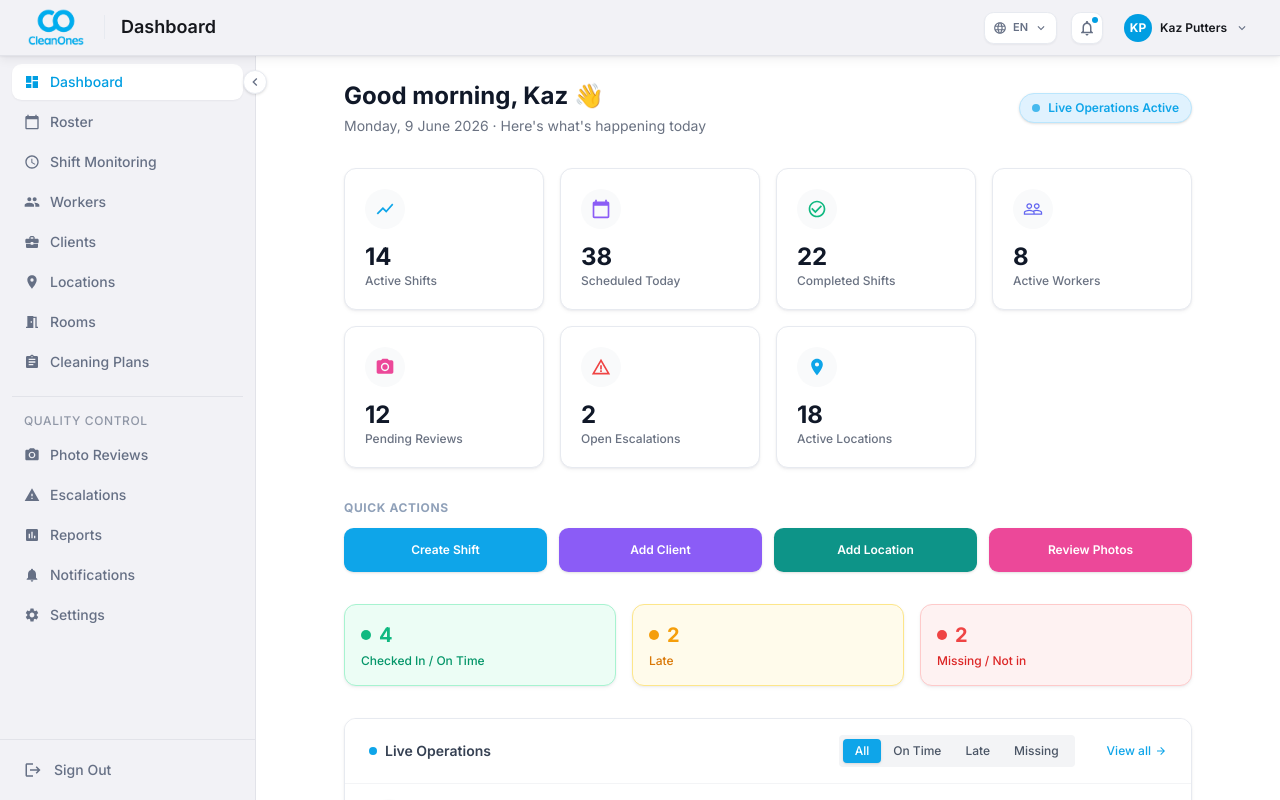
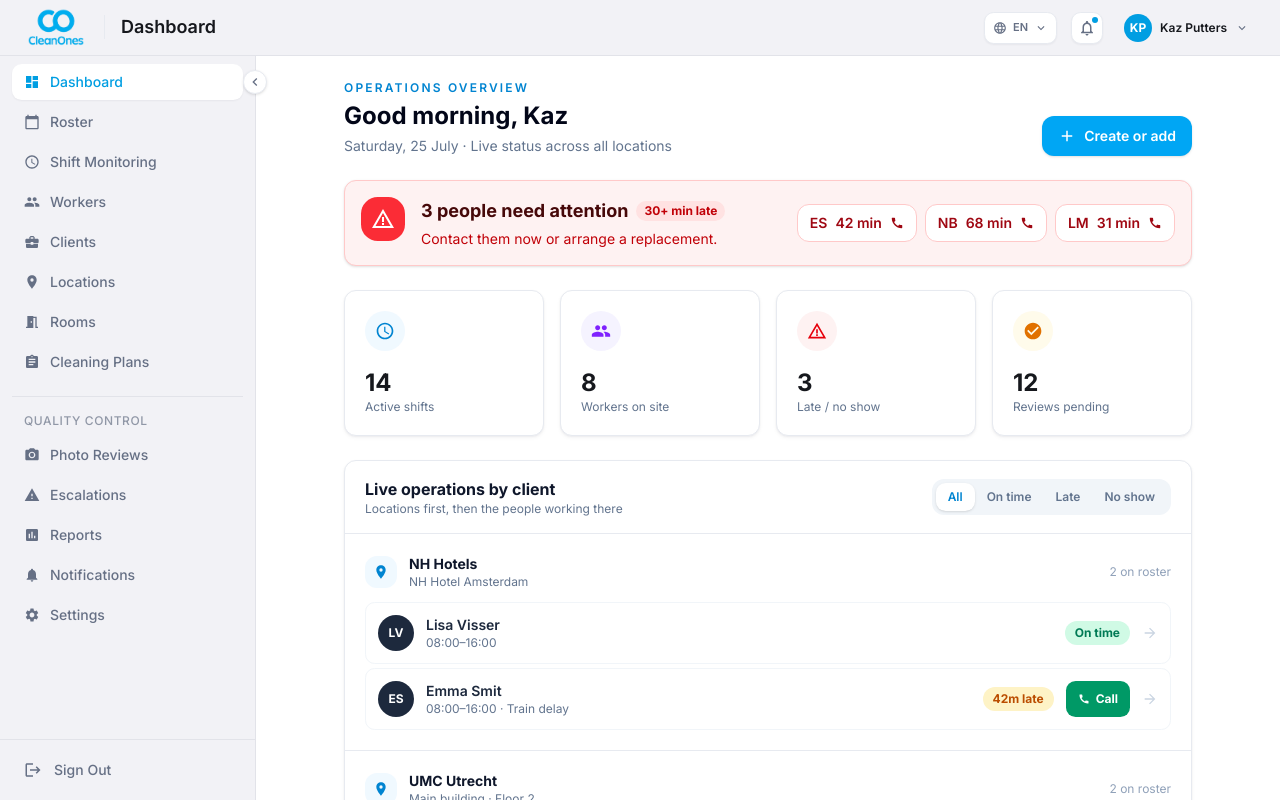
Before and after one commit to mahfujalam1/cleanones-admin-testing, a Next.js app: page / in a window 1280 px wide. Built offline with nearby package versions, Linux system fonts and the light colour scheme; sample sign-in values are in the browser's storage.

Commit message:
change layout

```diff
--- a/src/app/(dashboard)/page.tsx
+++ b/src/app/(dashboard)/page.tsx
@@ -1,274 +1,112 @@
 "use client";
 
-import React from 'react';
+import React from "react";
+import Link from "next/link";
 import {
-  MdShowChart, MdCalendarToday, MdCheckCircleOutline, MdPeopleOutline,
-  MdPhotoCamera, MdWarningAmber, MdLocationOn, MdArrowForward
-} from 'react-icons/md';
-import Link from 'next/link';
+  MdAccessTime, MdAdd, MdArrowForward, MdBusiness, MdCalendarToday,
+  MdCall, MdCheckCircle, MdClose, MdLocationOn,
+  MdPeople, MdUploadFile, MdWarningAmber,
+} from "react-icons/md";
 
-const liveOperationsData = [
-  { id: 1, initials: 'LV', name: 'Lisa Visser', location: 'NH Hotel Amsterdam', checkIn: '08:00', progress: 75, status: 'On Time', color: 'bg-[#10b981]' },
-  { id: 2, initials: 'ES', name: 'Emma Smit', location: 'Hilton Rotterdam', checkIn: '08:12', progress: 90, status: 'Late', color: 'bg-[#f59e0b]' },
-  { id: 3, initials: 'NB', name: 'Noah Bos', location: 'UMC Utrecht', checkIn: '—', progress: 15, status: 'Missing', color: 'bg-[#ef4444]' },
-  { id: 4, initials: 'SB', name: 'Sophie de Boer', location: 'Van der Valk Eindhoven', checkIn: '07:02', progress: 55, status: 'On Time', color: 'bg-[#10b981]' },
-  { id: 5, initials: 'LM', name: 'Lucas Meijer', location: 'NH Hotel Groningen', checkIn: '06:05', progress: 100, status: 'On Time', color: 'bg-[#10b981]' },
+type Worker = {
+  name: string; initials: string; phone: string; shift: string; status: "On time" | "Late" | "No show";
+  late?: number; reason?: string;
+};
+
+const sites: { client: string; location: string; workers: Worker[] }[] = [
+  { client: "NH Hotels", location: "NH Hotel Amsterdam", workers: [
+    { name: "Lisa Visser", initials: "LV", phone: "+31 6 12 34 56 78", shift: "08:00–16:00", status: "On time" },
+    { name: "Emma Smit", initials: "ES", phone: "+31 6 98 76 54 32", shift: "08:00–16:00", status: "Late", late: 42, reason: "Train delay" },
+  ]},
+  { client: "UMC Utrecht", location: "Main building · Floor 2", workers: [
+    { name: "Noah Bos", initials: "NB", phone: "+31 6 45 67 89 10", shift: "07:30–15:30", status: "No show", late: 68, reason: "No reason received" },
+    { name: "Sophie de Boer", initials: "SB", phone: "+31 6 22 44 66 88", shift: "07:30–15:30", status: "On time" },
+  ]},
+  { client: "Hilton Group", location: "Hilton Rotterdam", workers: [
+    { name: "Lucas Meijer", initials: "LM", phone: "+31 6 11 33 55 77", shift: "09:00–17:00", status: "Late", late: 31, reason: "Traffic" },
+  ]},
 ];
 
 export default function DashboardPage() {
-  const [activeTab, setActiveTab] = React.useState('All');
+  const [filter, setFilter] = React.useState<"All" | Worker["status"]>("All");
+  const [actionsOpen, setActionsOpen] = React.useState(false);
+  const [selected, setSelected] = React.useState<Worker | null>(null);
+  const urgent = sites.flatMap(s => s.workers).filter(w => (w.late ?? 0) >= 30);
 
-  const filteredOperations = liveOperationsData.filter(op => {
-    if (activeTab === 'All') return true;
-    return op.status === activeTab;
-  });
   return (
-    <div className="space-y-8 pb-10">
-      {/* Header */}
-      <div className="flex flex-col sm:flex-row sm:items-center justify-between gap-4">
+    <div className="space-y-6 pb-10">
+      <header className="flex flex-col gap-4 sm:flex-row sm:items-end sm:justify-between">
         <div>
-          <h2 className="text-2xl font-bold text-gray-900 mb-1">Good morning, Kaz 👋</h2>
-          <p className="text-sm text-gray-500">Monday, 9 June 2026 · Here&apos;s what&apos;s happening today</p>
+          <p className="text-xs font-semibold uppercase tracking-[.18em] text-sky-600">Operations overview</p>
+          <h1 className="mt-1 text-2xl font-bold text-slate-950">Good morning, Kaz</h1>
+          <p className="mt-1 text-sm text-slate-500">Saturday, 25 July · Live status across all locations</p>
         </div>
-        <div className="flex items-center gap-2 px-3 py-1.5 bg-[#e0f2fe] text-[#0ea5e9] rounded-full text-xs font-semibold shadow-sm cursor-pointer border border-[#bae6fd]">
-          <span className="w-2 h-2 rounded-full bg-[#0ea5e9] animate-pulse"></span>
-          Live Operations Active
+        <div className="relative">
+          <button onClick={() => setActionsOpen(v => !v)} className="flex h-10 items-center gap-2 rounded-lg bg-sky-500 px-4 text-sm font-semibold text-white shadow-sm hover:bg-sky-600">
+            <MdAdd className="text-lg" /> Create or add
+          </button>
+          {actionsOpen && <div className="absolute right-0 z-20 mt-2 w-56 overflow-hidden rounded-xl border bg-white p-1.5 shadow-xl">
+            {[["Create a shift", "/roster", MdCalendarToday], ["Add client or location", "/clients", MdBusiness], ["Bulk import data", "/users", MdUploadFile]].map(([label, href, Icon]) =>
+              <Link key={label as string} href={href as string} className="flex items-center gap-3 rounded-lg px-3 py-2.5 text-sm text-slate-700 hover:bg-slate-50"><Icon className="text-lg text-sky-500" />{label as string}</Link>
+            )}
+          </div>}
         </div>
+      </header>
+
+      <section className="rounded-lg border border-red-200 bg-red-50 p-4 shadow-sm">
+        <div className="flex flex-col gap-4 lg:flex-row lg:items-center lg:justify-between">
+          <div className="flex items-start gap-4">
+            <div className="flex h-11 w-11 shrink-0 items-center justify-center rounded-xl bg-red-500 text-white"><MdWarningAmber className="text-2xl" /></div>
+            <div><div className="flex items-center gap-2"><h2 className="text-lg font-bold text-red-950">{urgent.length} people need attention</h2><span className="rounded-full bg-red-100 px-2 py-0.5 text-xs font-bold text-red-700">30+ min late</span></div>
+            <p className="mt-1 text-sm text-red-700">Contact them now or arrange a replacement.</p></div>
+          </div>
+          <div className="flex flex-wrap gap-2">{urgent.map(w => <button key={w.name} onClick={() => setSelected(w)} className="flex items-center gap-2 rounded-lg border border-red-200 bg-white px-3 py-2 text-sm font-semibold text-red-800 hover:border-red-400"><span>{w.initials}</span><span>{w.late} min</span><MdCall /></button>)}</div>
+        </div>
+      </section>
+
+      <div className="grid grid-cols-1 gap-4 sm:grid-cols-2 lg:grid-cols-4">
+        <Metric icon={<MdAccessTime />} value="14" label="Active shifts" tone="text-sky-600 bg-sky-50" />
+        <Metric icon={<MdPeople />} value="8" label="Workers on site" tone="text-violet-600 bg-violet-50" />
+        <Metric icon={<MdWarningAmber />} value="3" label="Late / no show" tone="text-red-600 bg-red-50" />
+        <Metric icon={<MdCheckCircle />} value="12" label="Reviews pending" tone="text-amber-600 bg-amber-50" />
       </div>
 
-      {/* Stats Grid */}
-      <div className="grid grid-cols-1 sm:grid-cols-2 lg:grid-cols-4 gap-4">
-        <StatCard icon={<MdShowChart className="text-[#0ea5e9]" />} value="14" label="Active Shifts" />
-        <StatCard icon={<MdCalendarToday className="text-[#8b5cf6]" />} value="38" label="Scheduled Today" />
-        <StatCard icon={<MdCheckCircleOutline className="text-[#10b981]" />} value="22" label="Completed Shifts" />
-        <StatCard icon={<MdPeopleOutline className="text-[#6366f1]" />} value="8" label="Active Workers" />
-        <StatCard icon={<MdPhotoCamera className="text-[#ec4899]" />} value="12" label="Pending Reviews" />
-        <StatCard icon={<MdWarningAmber className="text-[#ef4444]" />} value="2" label="Open Escalations" />
-        <StatCard icon={<MdLocationOn className="text-[#0ea5e9]" />} value="18" label="Active Locations" />
+      <section className="dashboard-card overflow-hidden rounded-lg">
+        <div className="flex flex-col gap-3 border-b px-5 py-4 sm:flex-row sm:items-center sm:justify-between">
+          <div><h2 className="font-bold text-slate-900">Live operations by client</h2><p className="text-xs text-slate-500">Locations first, then the people working there</p></div>
+          <div className="flex rounded-lg bg-slate-100 p-1">{(["All", "On time", "Late", "No show"] as const).map(f => <button key={f} onClick={() => setFilter(f)} className={`rounded-md px-3 py-1.5 text-xs font-semibold ${filter === f ? "bg-white text-sky-600 shadow-sm" : "text-slate-500"}`}>{f}</button>)}</div>
+        </div>
+        <div className="divide-y">
+          {sites.map(site => {
+            const workers = site.workers.filter(w => filter === "All" || w.status === filter);
+            if (!workers.length) return null;
+            return <div key={site.location} className="p-5">
+              <div className="mb-3 flex items-center gap-3"><div className="rounded-lg bg-sky-50 p-2 text-sky-600"><MdLocationOn /></div><div><h3 className="text-sm font-bold text-slate-900">{site.client}</h3><p className="text-xs text-slate-500">{site.location}</p></div><span className="ml-auto text-xs text-slate-400">{workers.length} on roster</span></div>
+              <div className="space-y-1">{workers.map(w => <div key={w.name} className="flex items-center gap-3 rounded-md border border-slate-100 bg-white p-3 text-left hover:bg-slate-50">
+                <span className="flex h-9 w-9 items-center justify-center rounded-full bg-slate-800 text-xs font-bold text-white">{w.initials}</span>
+                <span className="min-w-0 flex-1"><span className="block text-sm font-semibold text-slate-800">{w.name}</span><span className="block text-xs text-slate-500">{w.shift}{w.reason ? ` · ${w.reason}` : ""}</span></span>
+                <span className={`rounded-full px-2.5 py-1 text-xs font-bold ${w.status === "On time" ? "bg-emerald-100 text-emerald-700" : w.status === "Late" ? "bg-amber-100 text-amber-700" : "bg-red-100 text-red-700"}`}>{w.late ? `${w.late}m late` : w.status}</span>
+                {w.status !== "On time" && <a href={`tel:${w.phone.replace(/\s/g, "")}`} onClick={(e) => e.stopPropagation()} className="flex h-9 items-center gap-1.5 rounded-md bg-emerald-600 px-3 text-xs font-bold text-white hover:bg-emerald-700"><MdCall /> Call</a>}
+                <button onClick={() => setSelected(w)} className="text-slate-300 hover:text-sky-500"><MdArrowForward /></button>
+              </div>)}</div>
+            </div>;
+          })}
+        </div>
+      </section>
+
+      <div>
+        <Link href="/escalations" className="dashboard-card flex items-center gap-4 p-5 hover:border-amber-300"><MdWarningAmber className="text-2xl text-amber-500" /><div><p className="font-bold">2 open escalations</p><p className="text-xs text-slate-500">One requires a response today</p></div><MdArrowForward className="ml-auto" /></Link>
       </div>
 
-      {/* Quick Actions */}
-      <div>
-        <h3 className="mb-3 text-xs font-bold uppercase tracking-wider text-slate-400">Quick Actions</h3>
-        <div className="grid grid-cols-2 gap-3 md:grid-cols-4">
-          <Link href='/shift-monitoring' className="block"><Button className="h-11 w-full justify-center rounded-md bg-[#0ea5e9] px-4 text-xs font-semibold text-white shadow hover:bg-[#0284c7] hover:shadow-md">
-            Create Shift
-          </Button>
-          </Link>
-          <Link href='/clients' className="block"><Button className="h-11 w-full justify-center rounded-md bg-[#8b5cf6] px-4 text-xs font-semibold text-white shadow hover:bg-[#7c3aed] hover:shadow-md">
-            Add Client
-          </Button>
-          </Link>
-          <Link href='/locations' className="block"><Button className="h-11 w-full justify-center rounded-md bg-[#0d9488] px-4 text-xs font-semibold text-white shadow hover:bg-[#0f766e] hover:shadow-md">
-            Add Location
-          </Button>
-          </Link>
-          <Link href='/photo-reviews' className="block"><Button className="h-11 w-full justify-center rounded-md bg-[#ec4899] px-4 text-xs font-semibold text-white shadow hover:bg-[#db2777] hover:shadow-md">
-            Review Photos
-          </Button>
-          </Link>
-        </div>
-      </div>
-
-      {/* Status Summary */}
-      <div className="grid grid-cols-1 md:grid-cols-3 gap-4">
-        <div className="dashboard-card flex flex-col justify-center border-[#a7f3d0] bg-[#ecfdf5] p-4">
-          <div className="text-xl font-bold text-[#10b981] flex items-center gap-2">
-            <div className="w-2.5 h-2.5 rounded-full bg-[#10b981]"></div>
-            4
-          </div>
-          <div className="text-xs text-[#059669] font-medium mt-1">Checked In / On Time</div>
-        </div>
-        <div className="dashboard-card flex flex-col justify-center border-[#fde68a] bg-[#fffbeb] p-4">
-          <div className="text-xl font-bold text-[#f59e0b] flex items-center gap-2">
-            <div className="w-2.5 h-2.5 rounded-full bg-[#f59e0b]"></div>
-            2
-          </div>
-          <div className="text-xs text-[#d97706] font-medium mt-1">Late</div>
-        </div>
-        <div className="dashboard-card flex flex-col justify-center border-[#fecaca] bg-[#fef2f2] p-4">
-          <div className="text-xl font-bold text-[#ef4444] flex items-center gap-2">
-            <div className="w-2.5 h-2.5 rounded-full bg-[#ef4444]"></div>
-            2
-          </div>
-          <div className="text-xs text-[#dc2626] font-medium mt-1">Missing / Not in</div>
-        </div>
-      </div>
-
-      {/* Live Operations */}
-      <Card className="overflow-hidden">
-        <div className="px-6 py-4 border-b border-gray-100 flex flex-col sm:flex-row items-start sm:items-center justify-between gap-4 bg-white">
-          <h3 className="text-sm font-semibold text-gray-700 flex items-center gap-2 shrink-0">
-            <span className="w-2 h-2 rounded-full bg-[#0ea5e9]"></span>
-            Live Operations
-          </h3>
-          <div className="flex flex-col sm:flex-row items-start sm:items-center gap-4 w-full sm:w-auto">
-            <div className="flex bg-gray-100 p-1 rounded text-xs font-medium relative overflow-x-auto max-w-full">
-              {['All', 'On Time', 'Late', 'Missing'].map(tab => (
-                <button
-                  key={tab}
-                  onClick={() => setActiveTab(tab)}
-                  className={`px-3 py-1 rounded cursor-pointer transition-all duration-300 ease-in-out z-10 ${activeTab === tab ? 'bg-[#0ea5e9] text-white shadow-sm' : 'text-gray-600 hover:text-gray-900'}`}
-                >
-                  {tab}
-                </button>
-              ))}
-            </div>
-            <Link href="/shift-monitoring" className="text-xs text-[#0ea5e9] font-medium ml-4 flex items-center hover:underline cursor-pointer">
-              View all <MdArrowForward className="ml-1" />
-            </Link>
-          </div>
-        </div>
-        <div className="overflow-x-auto w-full">
-          <div className="divide-y divide-gray-100 bg-white transition-all duration-300 min-h-[300px] min-w-[700px]">
-            {filteredOperations.length > 0 ? (
-              filteredOperations.map(op => (
-                <div key={op.id} className="animate-in fade-in slide-in-from-bottom-2 duration-300">
-                  <LiveOperationRow
-                    initials={op.initials}
-                    name={op.name}
-                    location={op.location}
-                    checkIn={op.checkIn}
-                    progress={op.progress}
-                    status={op.status}
-                    color={op.color}
-                  />
-                </div>
-              ))
-            ) : (
-              <div className="py-8 text-center text-sm text-gray-500">
-                No operations found for this filter.
-              </div>
-            )}
-          </div>
-        </div>
-      </Card>
+      {selected && <div className="fixed inset-0 z-50 flex items-center justify-center bg-slate-950/30 p-4" onMouseDown={() => setSelected(null)}><div onMouseDown={e => e.stopPropagation()} className="w-full max-w-md rounded-2xl bg-white p-6 shadow-2xl">
+        <div className="flex justify-between"><div><p className="text-xs font-bold uppercase tracking-wider text-red-500">Attendance alert</p><h2 className="mt-1 text-xl font-bold">{selected.name}</h2></div><button onClick={() => setSelected(null)}><MdClose /></button></div>
+        <div className="my-5 rounded-xl bg-red-50 p-4"><p className="text-2xl font-bold text-red-700">{selected.late} minutes late</p><p className="mt-1 text-sm text-red-600">Reason: {selected.reason}</p></div>
+        <a href={`tel:${selected.phone.replace(/\s/g, "")}`} className="flex w-full items-center justify-center gap-2 rounded-xl bg-emerald-600 py-3 font-bold text-white hover:bg-emerald-700"><MdCall /> Call {selected.phone}</a>
+      </div></div>}
     </div>
   );
 }
 
-function StatCard({ icon, value, label }: { icon: React.ReactNode, value: string, label: string }) {
-  return (
-    <Card className="cursor-pointer transition-[border-color,box-shadow] hover:border-[#cfd6e2] hover:shadow-[0_2px_4px_rgb(16_24_40/0.06),0_6px_14px_rgb(16_24_40/0.08)]">
-      <CardContent className="p-5">
-        <div className="w-10 h-10 rounded-full bg-gray-50 flex items-center justify-center text-xl mb-4">
-          {icon}
-        </div>
-        <div>
-          <div className="text-2xl font-bold text-gray-900 leading-none mb-1">{value}</div>
-          <div className="text-xs text-gray-500 font-medium">{label}</div>
-        </div>
-      </CardContent>
-    </Card>
-  );
+function Metric({ icon, value, label, tone }: { icon: React.ReactNode; value: string; label: string; tone: string }) {
+  return <div className="dashboard-card min-h-32 p-5"><span className={`flex h-10 w-10 items-center justify-center rounded-full text-xl ${tone}`}>{icon}</span><div className="mt-4"><p className="text-2xl font-bold">{value}</p><p className="text-xs text-slate-500">{label}</p></div></div>;
 }
-
-function LiveOperationRow({ initials, name, location, checkIn, progress, status, color }: { initials: React.ReactNode, name: React.ReactNode, location: React.ReactNode, checkIn: React.ReactNode, progress: number, status: React.ReactNode, color: string }) {
-  return (
-    <div className="flex items-center justify-between px-6 py-4 hover:bg-gray-50 transition-colors cursor-pointer group">
-      <div className="flex items-center gap-4">
-        <div className="w-10 h-10 rounded-full bg-[#0ea5e9] text-white flex items-center justify-center text-sm font-bold shadow-sm">
-          {initials}
-        </div>
-        <div>
-          <div className="text-sm font-semibold text-gray-900">{name}</div>
-          <div className="text-xs text-gray-500 flex items-center gap-1 mt-0.5">
-            <MdLocationOn className="text-gray-400" /> {location}
-          </div>
-        </div>
-      </div>
-
-      <div className="flex items-center gap-12">
-        <div className="text-right">
-          <div className="text-[10px] text-gray-400 mb-0.5">Check-In</div>
-          <div className="text-sm font-medium text-gray-900">{checkIn}</div>
-        </div>
-
-        <div className="w-32">
-          <div className="flex justify-between text-[10px] font-medium mb-1.5">
-            <span className="text-gray-400">Progress</span>
-            <span className="text-gray-700">{progress}%</span>
-          </div>
-          <div className="h-1.5 w-full bg-gray-100 rounded-full overflow-hidden">
-            <div className={`h-full ${color}`} style={{ width: `${progress}%` }}></div>
-          </div>
-        </div>
-
-        <div className="w-24 flex justify-end">
-          <div className="flex items-center gap-1.5 text-xs font-semibold">
-            <span className={`w-2 h-2 rounded-full ${color}`}></span>
-            <span className={status === 'On Time' ? 'text-[#10b981]' : 'text-[#f59e0b]'}>{status}</span>
-          </div>
-        </div>
-
-        <MdArrowForward className="text-gray-300 group-hover:text-gray-500 transition-colors" />
-      </div>
-    </div>
-  );
-}
-
-// Local UI Components
-interface ButtonProps extends React.ButtonHTMLAttributes<HTMLButtonElement> {
-  children: React.ReactNode;
-  variant?: 'default' | 'ghost' | 'outline';
-  size?: 'sm' | 'md' | 'lg';
-}
-
-function Button({
-  children,
-  className = '',
-  variant = 'default',
-  size = 'md',
-  ...props
-}: ButtonProps) {
-  const variantClasses = {
-    default: '',
-    ghost: 'bg-transparent hover:bg-gray-100',
-    outline: 'border border-gray-300 bg-white hover:bg-gray-50',
-  };
-  const sizeClasses = {
-    sm: 'h-8 px-3 text-xs',
-    md: 'px-4 py-2 text-sm',
-    lg: 'h-11 px-5 text-base',
-  };
-
-  return (
-    <button
-      className={`inline-flex items-center justify-center rounded-md font-medium transition-all duration-200 disabled:opacity-50 disabled:pointer-events-none ${variantClasses[variant]} ${sizeClasses[size]} ${className}`}
-      {...props}
-    >
-      {children}
-    </button>
-  );
-}
-
-interface CardProps extends React.HTMLAttributes<HTMLDivElement> {
-  children: React.ReactNode;
-}
-
-function Card({
-  children,
-  className = '',
-  ...props
-}: CardProps) {
-  return (
-    <div
-      className={`dashboard-card ${className}`}
-      {...props}
-    >
-      {children}
-    </div>
-  );
-}
-
-function CardContent({
-  children,
-  className = '',
-  ...props
-}: CardProps) {
-  return (
-    <div className={className} {...props}>
-      {children}
-    </div>
-  );
-}
--- a/src/components/dashboard/topbar.tsx
+++ b/src/components/dashboard/topbar.tsx
@@ -123,7 +123,7 @@ export default function Topbar() {
 
   return (
     <>
-      <header className="custom-shadow z-30 flex h-14 shrink-0 items-center justify-between gap-2 border-b border-sidebar-border bg-sidebar/95 px-3 backdrop-blur-xl sm:px-4 lg:px-6">
+      <header className="z-30 flex h-14 shrink-0 items-center justify-between gap-2 border-b border-sidebar-border bg-sidebar/95 px-3 shadow-none backdrop-blur-xl sm:px-4 lg:px-6">
         <div className="flex items-center gap-2 sm:gap-4 min-w-0">
           {/* Mobile/tablet hamburger - always visible below lg */}
           <button
```
Also changed, not shown: src/app/(dashboard)/locations/page.tsx (+6 -2 lines), src/app/(dashboard)/users/page.tsx (+8 -2 lines), src/components/shared/BulkImportModal.tsx (added, +22 -0 lines).
